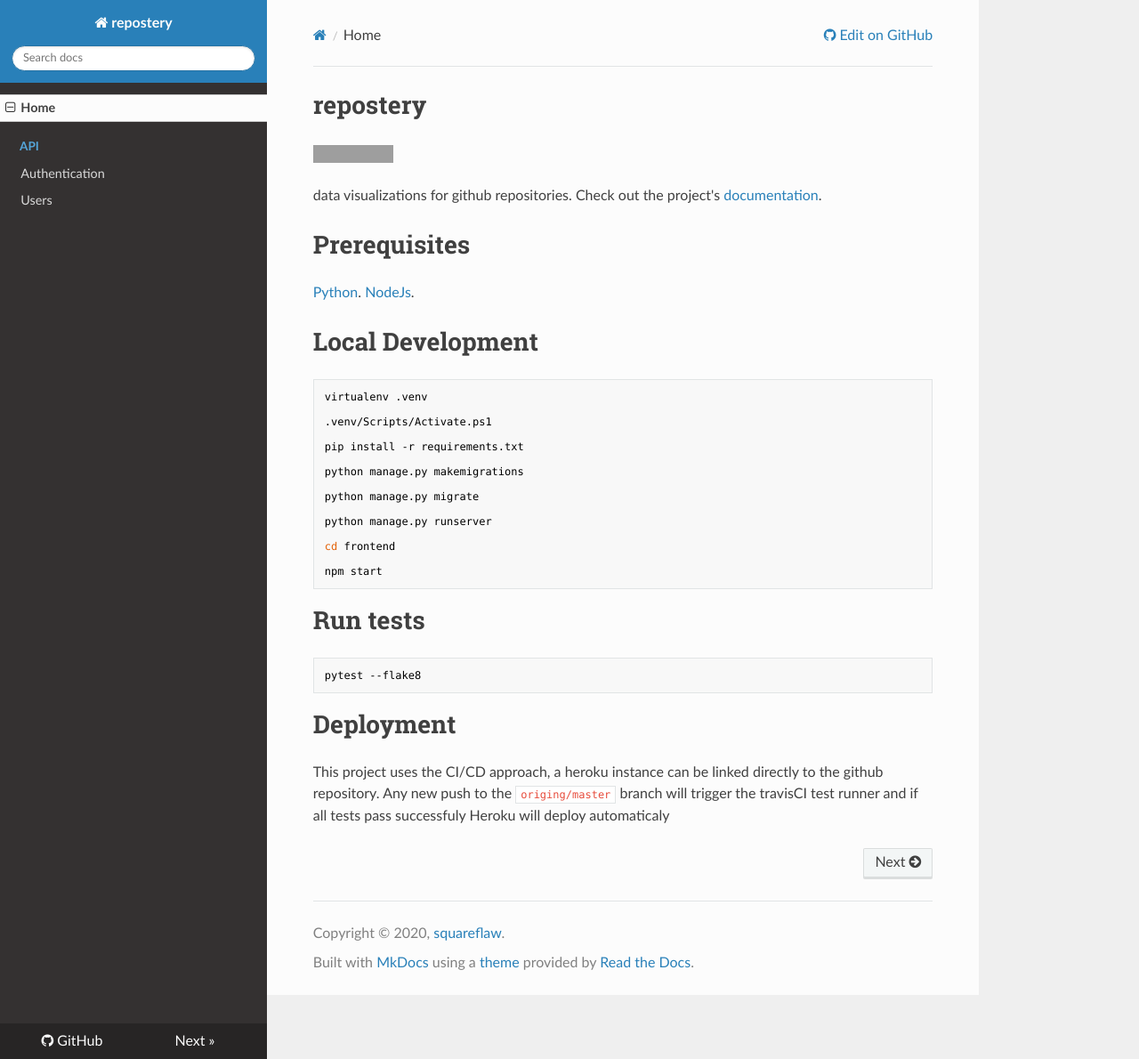
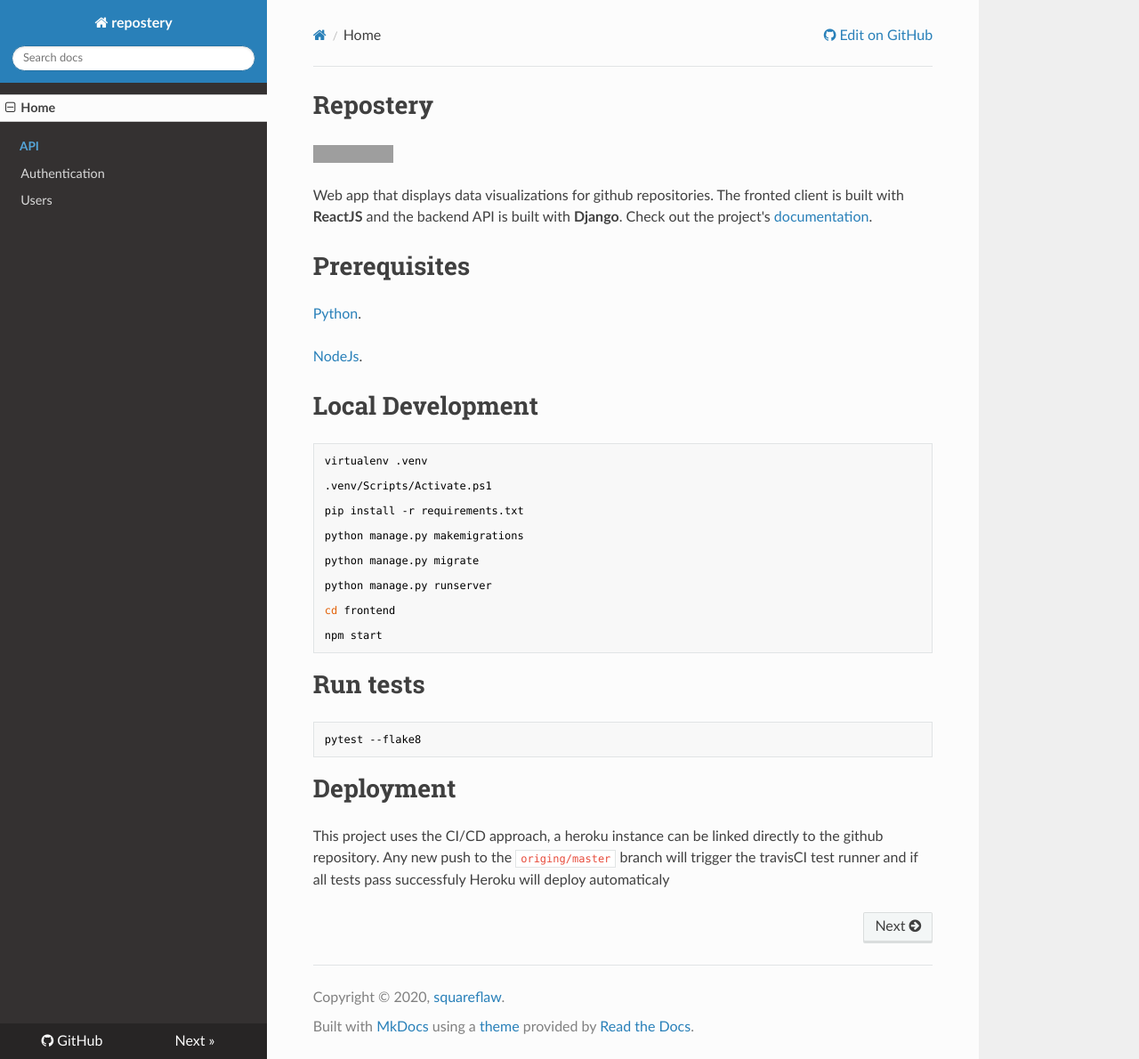
Before and after one commit to squareflaw/repostery, an MkDocs documentation site: the page built from docs/index.md, in a window 1280 px wide and 1190 px high. Shown: the whole window at 89% size. Built offline with MkDocs 1.6.1, drawn with Linux system fonts in a browser that asks for light colours; nearby versions of some CDN libraries; grey boxes are pictures that could not be loaded.

```diff
--- a/docs/index.md
+++ b/docs/index.md
@@ -1,12 +1,13 @@
-# repostery
+# Repostery
 
 [![Build Status](https://travis-ci.org/squareflaw/repostery.svg?branch=master)](https://travis-ci.org/squareflaw/repostery)
 
-data visualizations for github repositories. Check out the project's [documentation](http://squareflaw.github.io/repostery/).
+Web app that displays data visualizations for github repositories. The fronted client is built with **ReactJS** and the backend API is built with **Django**. Check out the project's [documentation](http://squareflaw.github.io/repostery/).
 
 # Prerequisites
 
 [Python](https://www.python.org/downloads/).
+
 [NodeJs](https://www.npmjs.com/package/download).
 
 # Local Development
```
Also changed, not shown: README.md (+3 -2 lines).
